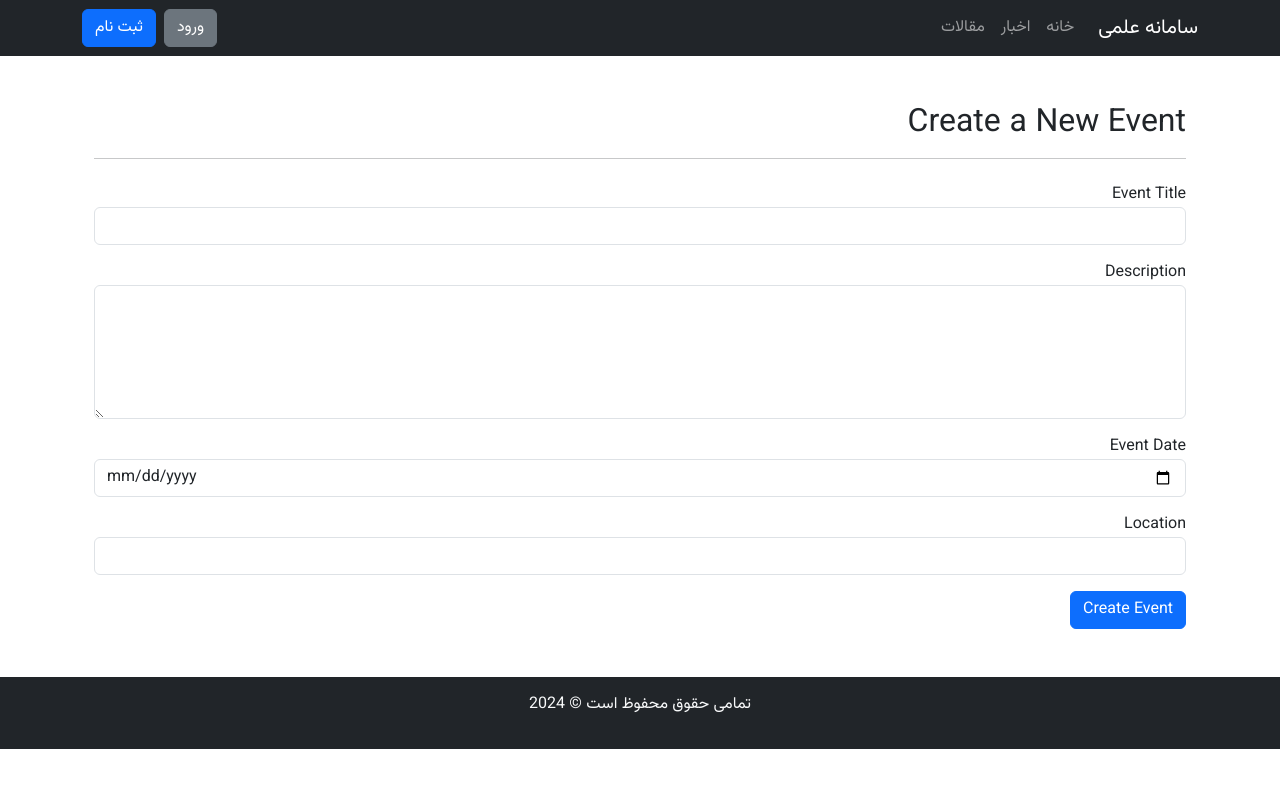
After one commit to mhmdrz22/student-manager, a FastAPI app: template templates/create_event.html in a window 1280 px wide. The commit adds this page. Run offline with FastAPI, Linux system fonts and the light colour scheme; the template is opened without the code that fills it, so the values that code supplies are empty; parts of the project's set-up code (start-up, migrations or seed data) failed here and were passed over.

Commit message:
Feat: Implement basic event creation feature
This commit implements the basic functionality for creating events.
The changes include:
- A new protected GET endpoint `/events/new` to serve the event creation form.
- A new protected POST endpoint `/api/v1/events` to handle the creation of new events.
- The protection ensures that only users with 'member' or 'manager' roles can create events.
- A new template `create_event.html` for the creation form.
- The `dashboard.html` template has been updated to remove an old, non-functional event form and now links to the new creation page for authorized users.
- All instances of `user.token_role` in the dashboard template have been corrected to `user.role` for consistency.

```diff
--- a/app/main.py
+++ b/app/main.py
@@ -6,6 +6,7 @@ from fastapi.staticfiles import StaticFiles
 from fastapi.templating import Jinja2Templates
 import uvicorn
 from pathlib import Path
+from datetime import datetime
 
 import os
 from sqlalchemy.orm import Session
@@ -218,10 +219,36 @@ async def handle_edit_news(
 
     return RedirectResponse(url=f"/news/{news_id}", status_code=302)
 
-@api_router.post("/events")
-async def create_event():
-    """Placeholder for event creation logic (Admin only)."""
-    return {"message": "Event creation endpoint"}
+@api_router.post("/events", response_class=HTMLResponse)
+async def create_event(
+    title: str = Form(...),
+    description: str = Form(...),
+    date: str = Form(...),
+    location: str = Form(...),
+    db: Session = Depends(get_db),
+    current_user: models.User = Depends(security.require_role(["member", "manager"]))
+):
+    """Handles event creation from a logged-in user with member or manager role."""
+    try:
+        # The date is expected to be in YYYY-MM-DD format from the HTML form
+        event_date = datetime.strptime(date, "%Y-%m-%d")
+    except ValueError:
+        # Handle the case where the date format is incorrect
+        # You might want to return an error to the user
+        # For now, we'll raise an HTTPException
+        raise HTTPException(status_code=400, detail="Invalid date format. Please use YYYY-MM-DD.")
+
+    db_event = models.Event(
+        title=title,
+        description=description,
+        date=event_date,
+        location=location,
+        owner_id=current_user.id
+    )
+    db.add(db_event)
+    db.commit()
+    db.refresh(db_event)
+    return RedirectResponse(url="/events", status_code=302)
 
 
 
@@ -302,6 +329,15 @@ async def article_detail_page(request: Request, article_id: int, db: Session = D
     if not article:
         raise HTTPException(status_code=404, detail="Article not found")
     return templates.TemplateResponse("article_detail.html", {"request": request, "article": article})
+
+@app.get("/events/new", response_class=HTMLResponse)
+async def create_event_form(
+    request: Request,
+    current_user: models.User = Depends(security.require_role(["member", "manager"]))
+):
+    """Serves the page with a form to create a new event."""
+    return templates.TemplateResponse("create_event.html", {"request": request, "user": current_user})
+
 
 @app.get("/events", response_class=HTMLResponse)
 async def events_list_page(request: Request, db: Session = Depends(get_db)):
--- /dev/null
+++ b/templates/create_event.html
@@ -0,0 +1,29 @@
+{% extends "base.html" %}
+
+{% block title %}Create New Event{% endblock %}
+
+{% block content %}
+<div class="container mt-5">
+    <h2>Create a New Event</h2>
+    <hr>
+    <form action="/api/v1/events" method="post" class="mt-4">
+        <div class="form-group mb-3">
+            <label for="title">Event Title</label>
+            <input type="text" class="form-control" id="title" name="title" required>
+        </div>
+        <div class="form-group mb-3">
+            <label for="description">Description</label>
+            <textarea class="form-control" id="description" name="description" rows="5" required></textarea>
+        </div>
+        <div class="form-group mb-3">
+            <label for="date">Event Date</label>
+            <input type="date" class="form-control" id="date" name="date" required>
+        </div>
+        <div class="form-group mb-3">
+            <label for="location">Location</label>
+            <input type="text" class="form-control" id="location" name="location" required>
+        </div>
+        <button type="submit" class="btn btn-primary">Create Event</button>
+    </form>
+</div>
+{% endblock %}
```
Also changed, not shown: templates/dashboard.html (+14 -19 lines).
